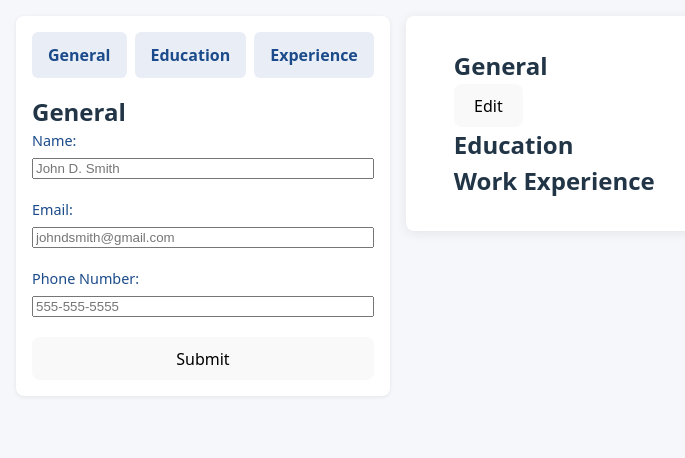
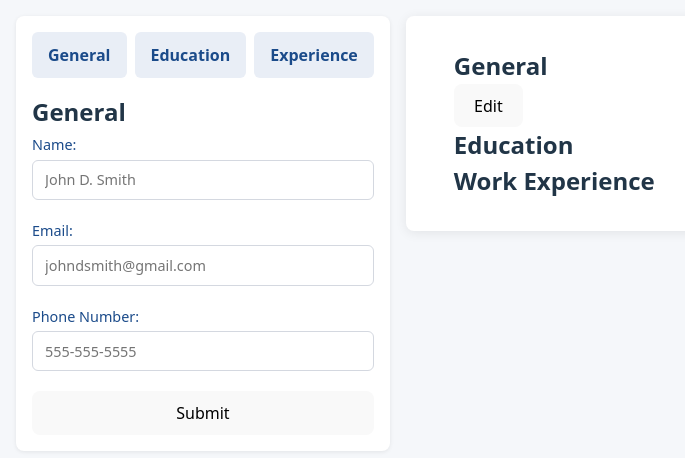
Before and after one commit to thongster/odin-cv-application, a React (Vite) app: page / in a window 1280 px wide. Shown: the top 458 px of the page, without its empty margins (0-685 px from the left). Built offline with nearby package versions, Linux system fonts and the light colour scheme.

Commit message:
form css, labels, input, textarea

```diff
--- a/src/components/Education.jsx
+++ b/src/components/Education.jsx
@@ -1,4 +1,4 @@
-import "../styles/Forms.css"
+import "../styles/Forms.css";
 
 export default function Education({
   school,
--- a/src/components/Experience.jsx
+++ b/src/components/Experience.jsx
@@ -1,4 +1,4 @@
-import "../styles/Forms.css"
+import "../styles/Forms.css";
 
 export default function Experience({
   position,
--- a/src/components/General.jsx
+++ b/src/components/General.jsx
@@ -1,5 +1,5 @@
 import { useState } from "react";
-import "../styles/Forms.css"
+import "../styles/Forms.css";
 
 export default function General({
   setName,
--- a/src/styles/App.css
+++ b/src/styles/App.css
@@ -26,11 +26,6 @@
   box-shadow: 0 1px 4px rgba(0,0,0,0.08);
 }
 
-.formSide textarea {
-  width: 100%;
-  resize: vertical;
-}
-
 .resumeSide {
   display: flex;
   flex-direction: column;
--- a/src/styles/Forms.css
+++ b/src/styles/Forms.css
@@ -2,12 +2,13 @@ form {
   display: flex;
   flex-direction: column;
   gap: 1.25rem;
+  margin-top: 0.25rem;
 }
 
 form div {
   display: flex;
   flex-direction: column;
-  gap: 0.4rem;
+  gap: 0.25rem;
 }
 
 label {
@@ -15,3 +16,15 @@ label {
   font-weight: 500;
   color: #1b4b8a;
 }
+
+input,
+textarea {
+  padding: 0.6rem 0.75rem;
+  border: 1px solid #d4d8e0;
+  border-radius: 6px;
+  font-size: 0.9rem;
+  font-family: inherit;
+  background: #ffffff;
+  transition: border-color 0.2s ease;
+  resize: vertical;
+}
```
